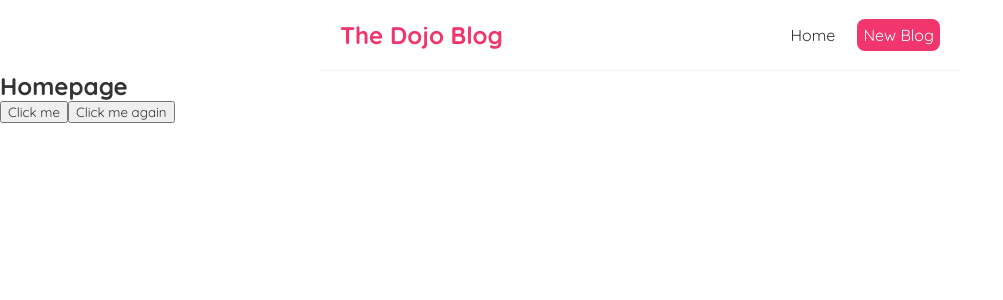
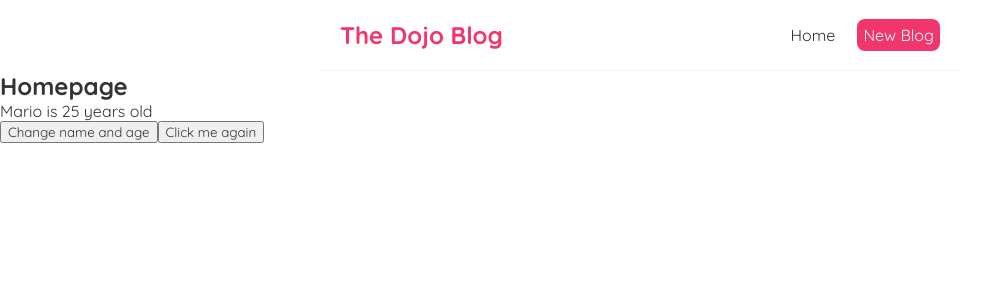
Before and after one commit to Cleomir/learning-react-hooks, a React (Create React App) app: page / in a window 1280 px wide. Shown: the top 300 px of the page, without its empty margins (0-1003 px from the left). Built offline with nearby package versions, Linux system fonts and the light colour scheme.

Commit message:
Add useState

```diff
--- a/src/Home.js
+++ b/src/Home.js
@@ -1,6 +1,12 @@
+import { useState } from "react";
+
 const Home = () => {
-  const handleClick = () => {
-    console.log("hello, ninjas");
+  const [name, setName] = useState("Mario");
+  const [age, setAge] = useState(25);
+
+  const changeNameAndAge = () => {
+    setName("Luigi");
+    setAge("30");
   };
 
   const handleClickAgain = (name) => {
@@ -10,7 +16,10 @@ const Home = () => {
   return (
     <div className="home">
       <h2>Homepage</h2>
-      <button onClick={handleClick}>Click me</button>
+      <p>
+        {name} is {age} years old
+      </p>
+      <button onClick={changeNameAndAge}>Change name and age</button>
       <button onClick={() => handleClickAgain("Mario")}>Click me again</button>
     </div>
   );
```
